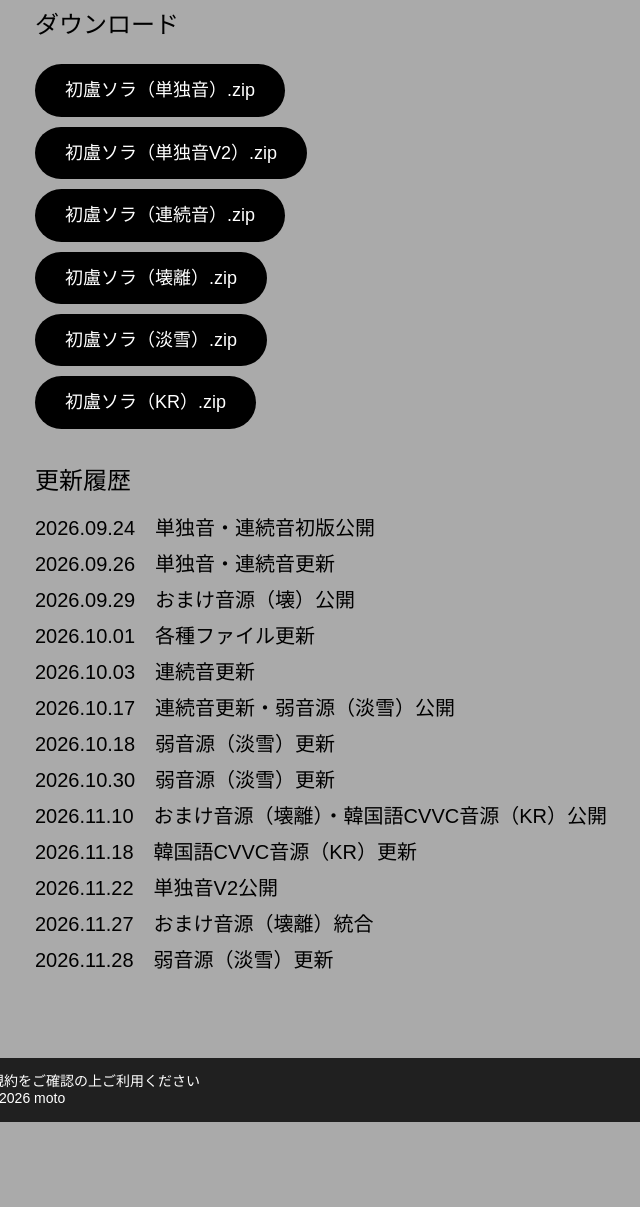
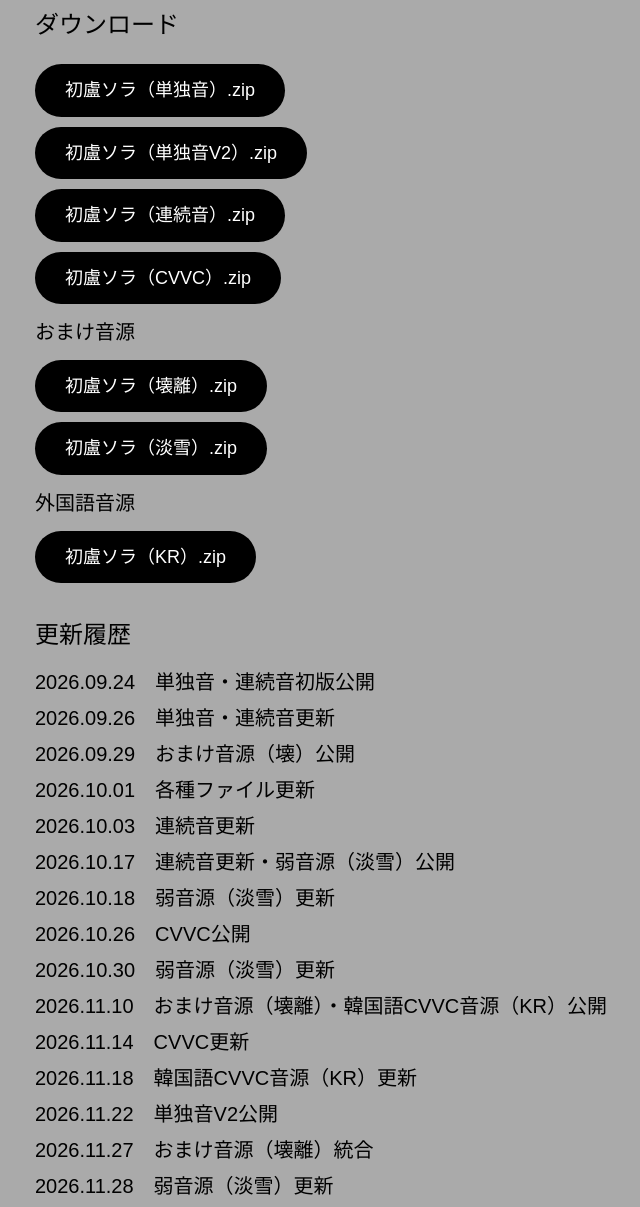
Before and after one commit to Kanone5679/followeroid-haifujo, a plain HTML site: page public/member/uwano-sora.html in a window 1280 px wide. Shown: the part 1247-2454 px from the top of the page, without its empty margins (615-1255 px from the left). Before the commit the page ends 2369 px from the top, so only its background shows below. Drawn offline with Linux system fonts and the light colour scheme; a web font is replaced by a local one.

Commit message:
メンバーページ更新

```diff
--- a/public/member/uwano-sora.html
+++ b/public/member/uwano-sora.html
@@ -100,6 +100,12 @@
                     初盧ソラ（連続音）.zip
                 </a>
 
+                <a href="https://github.com/Kanone5679/UTAU-zip-download-files/releases/download/motoshita/uwanosora_cvvc.zip" download>
+                    初盧ソラ（CVVC）.zip
+                </a>
+
+                <p>おまけ音源</p>
+
                 <!-- <a href="https://github.com/Kanone5679/UTAU-zip-download-files/releases/download/motoshita/uwanosora_kai.zip" download>
                     初盧ソラ（壊）.zip
                 </a>
@@ -115,6 +121,8 @@
                 <a href="https://github.com/Kanone5679/UTAU-zip-download-files/releases/download/motoshita/uwanosora_awayuki.zip" download>
                     初盧ソラ（淡雪）.zip
                 </a>
+
+                <p>外国語音源</p>
 
                 <a href="https://github.com/Kanone5679/UTAU-zip-download-files/releases/download/motoshita/uwanosora_KR.zip" download>
                     初盧ソラ（KR）.zip
@@ -133,8 +141,10 @@
                     2026.10.03　連続音更新<br>
                     2026.10.17　連続音更新・弱音源（淡雪）公開<br>
                     2026.10.18　弱音源（淡雪）更新<br>
+                    2026.10.26　CVVC公開<br>
                     2026.10.30　弱音源（淡雪）更新<br>
                     2026.11.10　おまけ音源（壊離）・韓国語CVVC音源（KR）公開<br>
+                    2026.11.14　CVVC更新<br>
                     2026.11.18　韓国語CVVC音源（KR）更新<br>
                     2026.11.22　単独音V2公開<br>
                     2026.11.27　おまけ音源（壊離）統合<br>
```
Also changed, not shown: public/member/K-803.html (+2 -0 lines), public/member/ato-matsuri.html (+3 -0 lines), public/member/mizuo-zumi.html (+1 -1 lines).
